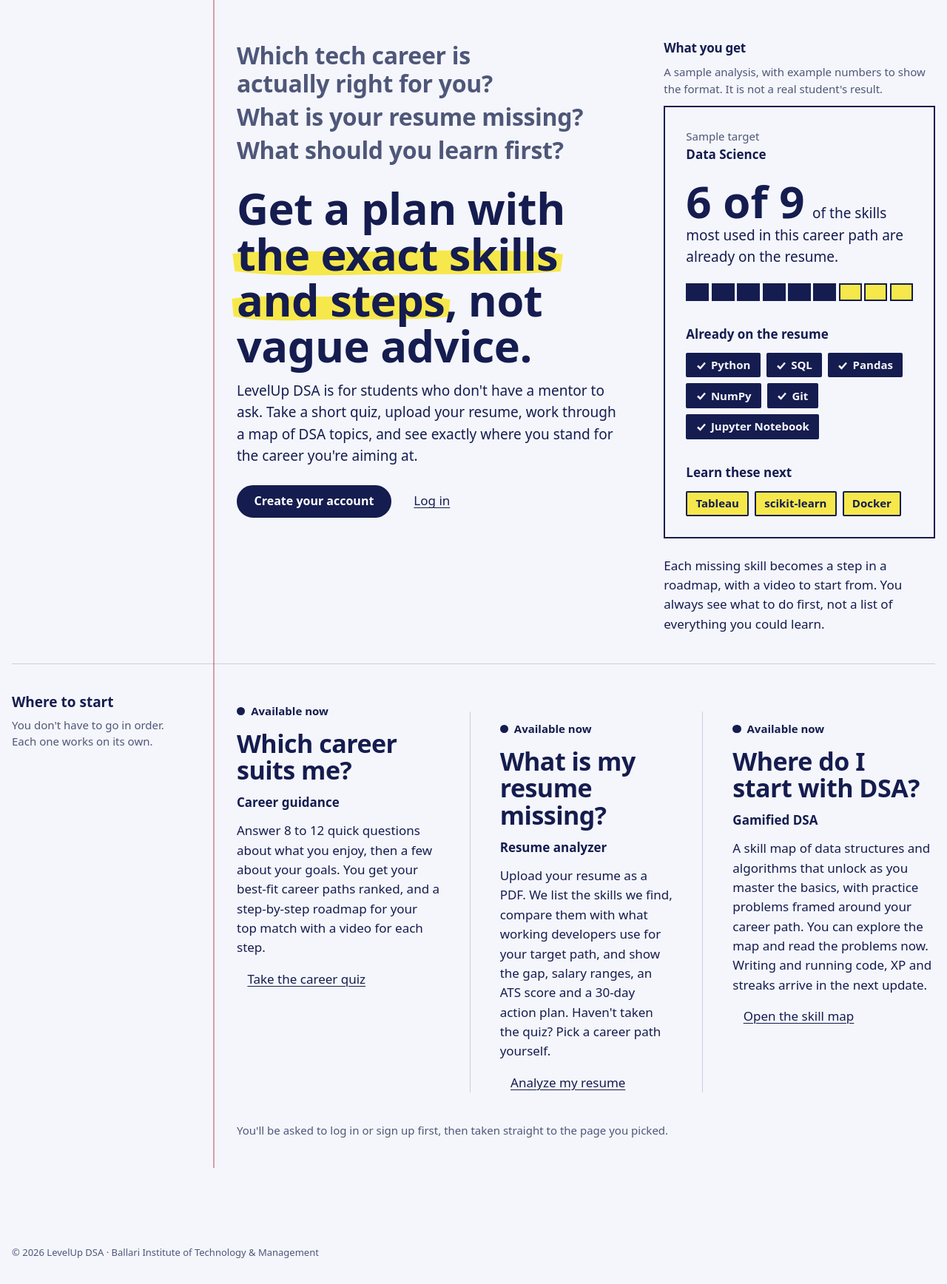
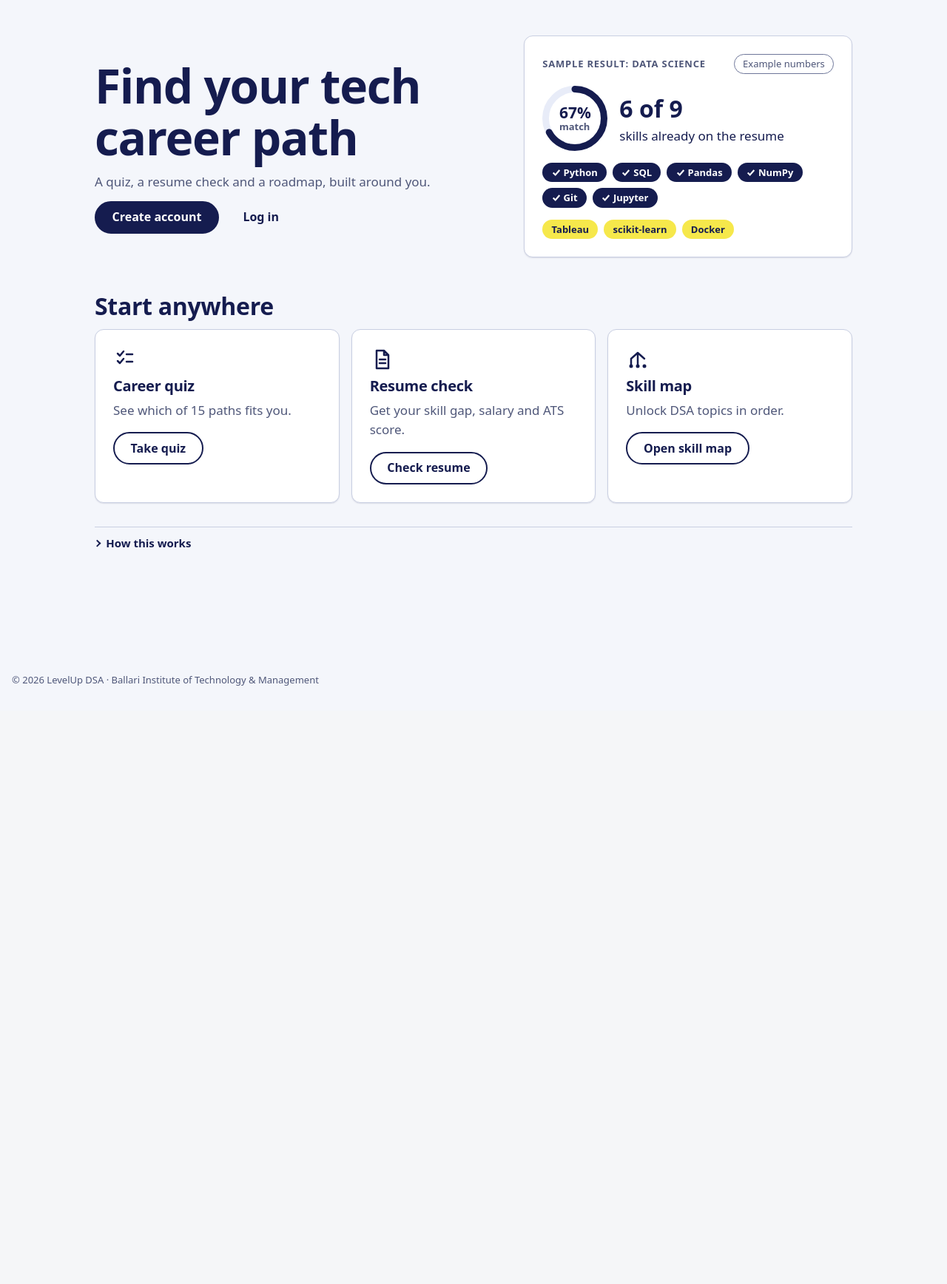
Before and after one commit to Joelmaxten/LevelUp-DSA, a Flask app: page / in a window 1280 px wide. Shown: the part 61-1797 px from the top of the page at 74% size. After the commit the page ends 988 px from the top, so only its background shows below. Run offline with Flask 3, Linux system fonts and the light colour scheme.

Commit message:
Landing: 5-word headline, one primary action, three feature cards, sample result as ring and chips, notes collapsed into 'How this works'
Co-Authored-By: Claude Sonnet 5.5 <noreply@anthropic.com>

```diff
--- a/app/static/css/style.css
+++ b/app/static/css/style.css
@@ -654,54 +654,20 @@ h4 { font-weight: 700; font-size: 1.0625rem; }
 
 /* ---------- Landing ---------- */
 
-.hero { max-width: none; }
-.hero-q {
-    display: block;
-    font-weight: 700;
-    font-size: clamp(1.3125rem, 0.95rem + 1.6vw, 2rem);
-    line-height: 1.2;
-    letter-spacing: -0.01em;
-    color: var(--pencil);
+.landing { padding-bottom: var(--sp-7); }
+.landing > * + * { margin-top: var(--sp-6); }
+.landing-hero { display: grid; gap: var(--sp-6); padding: var(--sp-7) 0 var(--sp-4); align-items: center; }
+@media (min-width: 60rem) {
+    .landing-hero { grid-template-columns: minmax(0, 1.2fr) minmax(0, 1fr); gap: var(--sp-7); }
 }
-.hero-q + .hero-q { margin-top: 0.4rem; }
-.hero-a {
-    display: block;
-    margin-top: 1.75rem;
-    font-size: clamp(2.25rem, 1rem + 3.4vw, 4.25rem);
-    line-height: 1.04;
-}
-
-.welcome { margin-top: 2rem; font-size: 1.1875rem; }
-
-.phase + .phase { margin-top: 2.5rem; padding-top: 2.5rem; border-top: 1px solid var(--rule); }
-.status + .phase-title { margin-top: 0.75rem; }
-.phase-title { font-size: clamp(1.5rem, 1.1rem + 1.6vw, 2.125rem); }
-.phase-title a { text-decoration: none; }
-.phase-title a:hover { text-decoration: underline; text-decoration-thickness: 3px; text-underline-offset: 0.15em; }
-.phase-name { margin-top: 0.4rem; font-weight: 700; }
-.phase p { margin-top: 0.75rem; max-width: 34rem; }
-.phase .actions { margin-top: 1rem; }
-
-.phase-soon .phase-title, .phase-soon p { color: var(--pencil); }
-
-/* Availability: a dot and a word. Filled = you can use it now. Hollow = not built yet. */
-.status { display: inline-flex; align-items: center; gap: 0.5rem; font-size: 0.9375rem; font-weight: 700; }
-.status::before {
-    content: "";
-    width: 0.7rem; height: 0.7rem;
-    border-radius: 50%;
-    border: 2px solid var(--ink);
-    background: var(--ink);
-}
-.status-soon { color: var(--pencil); }
-.status-soon::before { background: transparent; border-color: var(--pencil); }
-
-/* The labelled sample on the landing page: the only thing that's boxed, because it's a specimen. */
-.specimen { padding: 1.75rem; border: 2px solid var(--ink); }
-.specimen-target { font-weight: 700; }
-.specimen .stat-sentence { margin-top: 1.25rem; }
-.after-specimen { margin-top: 1.5rem; max-width: 34rem; }
-.fine-print { margin-top: 2.5rem; }
+.hero-title { font-size: var(--fs-3xl); }
+.sample { display: grid; gap: var(--sp-4); }
+.sample-top { display: flex; align-items: center; gap: var(--sp-4); }
+.sample-line { font-size: var(--fs-md); }
+.sample-line .num { font-size: var(--fs-xl); display: block; }
+.feature { display: grid; gap: var(--sp-2); align-content: start; }
+.feature-icon { width: 2rem; height: 2rem; color: var(--ink); }
+.feature .actions { margin-top: var(--sp-2); }
 
 /* ---------- Quiz + conversation options: OMR bubbles ---------- */
 
@@ -991,18 +957,8 @@ h4 { font-weight: 700; font-size: 1.0625rem; }
 
 /* ---------- Laptop layouts (1024px and up) ---------- */
 
-/* Landing: the three phases side by side. They are independent, so they are columns, not a numbered list. */
-@media (min-width: 75rem) {
-    .phases { display: grid; grid-template-columns: repeat(3, minmax(0, 1fr)); }
-    .phase { padding: 0 2.5rem; }
-    .phase:first-child { padding-left: 0; }
-    .phase:last-child { padding-right: 0; }
-    .phase + .phase { margin-top: 0; padding-top: 0; border-top: 0; border-left: 1px solid var(--rule); }
-}
-
-.specimen-wrap .specimen { margin-top: 0.75rem; }
-
 /* Quiz + goals: the question stays put on the left while you read the answers on the right. */
+.fine-print { margin-top: 2.5rem; }   /* used by the DSA page */
 .qa-q .question { margin-bottom: 2rem; }
 .qa-q .question-hint { margin-bottom: 0; }
 .qa-a { margin-top: 0; }
--- a/app/templates/index.html
+++ b/app/templates/index.html
@@ -1,143 +1,94 @@
 {% extends "layout.html" %}
 
-{% block title %}LevelUp DSA | Find your tech career path and close your skill gap{% endblock %}
+{% block title %}LevelUp DSA | Find your tech career path{% endblock %}
 
 {% block content %}
-<div class="sheet">
+<div class="wrap landing">
 
-    <header class="row row-head">
-        <div class="margin"></div>
-        <div class="main">
-            <div class="split split-hero">
+    <section class="landing-hero" aria-labelledby="hero-heading">
+        <div class="stack-sm">
+            <h1 class="h1 hero-title" id="hero-heading">Find your tech career path</h1>
+            {% if current_user.is_authenticated and has_saved_work %}
+            <p class="subtext">Welcome back, {{ current_user.name }}.</p>
+            {% else %}
+            <p class="subtext">A quiz, a resume check and a roadmap, built around you.</p>
+            {% endif %}
 
-                <div class="hero-copy">
-                    <h1 class="hero">
-                        <span class="hero-q">Which tech career is actually right for you?</span>
-                        <span class="hero-q">What is your resume missing?</span>
-                        <span class="hero-q">What should you learn first?</span>
-                        <span class="hero-a">Get a plan with <span class="mark">the exact skills and steps</span>, not vague advice.</span>
-                    </h1>
-
-                    <p class="lead">
-                        LevelUp DSA is for students who don't have a mentor to ask. Take a short quiz, upload your resume,
-                        work through a map of DSA topics, and see exactly where you stand for the career you're aiming at.
-                    </p>
-
-                    {% if current_user.is_authenticated %}
-                        {% if has_saved_work %}
-                        <p class="welcome">Welcome back, {{ current_user.name }}.</p>
-                        <div class="actions"><a href="/dashboard" class="btn">Go to my dashboard</a></div>
-                        {% else %}
-                        <p class="welcome">Welcome, {{ current_user.name }}. Start anywhere below. Each one works on its own.</p>
-                        {% endif %}
+            <div class="actions">
+                {% if current_user.is_authenticated %}
+                    {% if has_saved_work %}
+                    <a href="/dashboard" class="btn">Open dashboard</a>
                     {% else %}
-                    <div class="actions">
-                        <a href="/signup" class="btn">Create your account</a>
-                        <a href="/login" class="btn-quiet">Log in</a>
-                    </div>
+                    <a href="/quiz" class="btn">Take quiz</a>
                     {% endif %}
-                </div>
-
-                {# A labelled sample, so a visitor can see what they'd get before signing up. The numbers are illustrative. #}
-                <aside class="specimen-wrap" aria-labelledby="sample-heading">
-                    <h2 class="block-title" id="sample-heading">What you get</h2>
-                    <p class="note">A sample analysis, with example numbers to show the format. It is not a real student's result.</p>
-                    <div class="specimen">
-                        <p class="note">Sample target</p>
-                        <p class="specimen-target">Data Science</p>
-
-                        <p class="stat-sentence">
-                            <span class="big-num num">6 of 9</span>
-                            of the skills most used in this career path are already on the resume.
-                        </p>
-                        <div class="gauge" role="img" aria-label="6 of 9 skills found on the resume">
-                            <i class="have" style="--i:0"></i><i class="have" style="--i:1"></i><i class="have" style="--i:2"></i>
-                            <i class="have" style="--i:3"></i><i class="have" style="--i:4"></i><i class="have" style="--i:5"></i>
-                            <i class="gap" style="--i:6"></i><i class="gap" style="--i:7"></i><i class="gap" style="--i:8"></i>
-                        </div>
-
-                        <div class="block">
-                            <p class="block-title">Already on the resume</p>
-                            <ul class="skills">
-                                <li class="skill skill-have"><svg width="14" height="14" viewBox="0 0 14 14" aria-hidden="true"><path d="M2 7.5 5.5 11 12 3.5" fill="none" stroke="currentColor" stroke-width="2.5"/></svg><span>Python</span></li>
-                                <li class="skill skill-have"><svg width="14" height="14" viewBox="0 0 14 14" aria-hidden="true"><path d="M2 7.5 5.5 11 12 3.5" fill="none" stroke="currentColor" stroke-width="2.5"/></svg><span>SQL</span></li>
-                                <li class="skill skill-have"><svg width="14" height="14" viewBox="0 0 14 14" aria-hidden="true"><path d="M2 7.5 5.5 11 12 3.5" fill="none" stroke="currentColor" stroke-width="2.5"/></svg><span>Pandas</span></li>
-                                <li class="skill skill-have"><svg width="14" height="14" viewBox="0 0 14 14" aria-hidden="true"><path d="M2 7.5 5.5 11 12 3.5" fill="none" stroke="currentColor" stroke-width="2.5"/></svg><span>NumPy</span></li>
-                                <li class="skill skill-have"><svg width="14" height="14" viewBox="0 0 14 14" aria-hidden="true"><path d="M2 7.5 5.5 11 12 3.5" fill="none" stroke="currentColor" stroke-width="2.5"/></svg><span>Git</span></li>
-                                <li class="skill skill-have"><svg width="14" height="14" viewBox="0 0 14 14" aria-hidden="true"><path d="M2 7.5 5.5 11 12 3.5" fill="none" stroke="currentColor" stroke-width="2.5"/></svg><span>Jupyter Notebook</span></li>
-                            </ul>
-                        </div>
-                        <div class="block">
-                            <p class="block-title">Learn these next</p>
-                            <ul class="skills">
-                                <li class="skill skill-gap"><span>Tableau</span></li>
-                                <li class="skill skill-gap"><span>scikit-learn</span></li>
-                                <li class="skill skill-gap"><span>Docker</span></li>
-                            </ul>
-                        </div>
-                    </div>
-                    <p class="after-specimen">
-                        Each missing skill becomes a step in a roadmap, with a video to start from. You always see what to do
-                        first, not a list of everything you could learn.
-                    </p>
-                </aside>
-
+                {% else %}
+                    <a href="/signup" class="btn">Create account</a>
+                    <a href="/login" class="btn btn-ghost">Log in</a>
+                {% endif %}
             </div>
         </div>
-    </header>
 
-    <section class="row" aria-labelledby="phases-heading">
-        <div class="margin">
-            <h2 class="row-title" id="phases-heading">Where to start</h2>
-            <p class="note">You don't have to go in order. Each one works on its own.</p>
-        </div>
-        <div class="main">
-          <div class="phases">
+        {# A labelled sample, so a visitor can see what they'd get before signing up. The numbers are illustrative. #}
+        <aside class="card card-pad sample" aria-labelledby="sample-heading">
+            <div class="cluster between">
+                <h2 class="eyebrow" id="sample-heading">Sample result: Data Science</h2>
+                <span class="chip chip-line">Example numbers</span>
+            </div>
+            <div class="sample-top">
+                <div class="ring" role="img" aria-label="6 of 9 skills found on the resume" id="sample-ring"></div>
+                <p class="sample-line"><span class="num">6 of 9</span> skills already on the resume</p>
+            </div>
+            <ul class="chips" aria-label="Skills already on the resume">
+                {% for skill in ["Python", "SQL", "Pandas", "NumPy", "Git", "Jupyter"] %}
+                <li class="chip chip-ink"><svg width="12" height="12" viewBox="0 0 14 14" aria-hidden="true" focusable="false"><path d="M2 7.5 5.5 11 12 3.5" fill="none" stroke="currentColor" stroke-width="2.5"/></svg>{{ skill }}</li>
+                {% endfor %}
+            </ul>
+            <ul class="chips" aria-label="Skills to learn next">
+                {% for skill in ["Tableau", "scikit-learn", "Docker"] %}
+                <li class="chip chip-mark">{{ skill }}</li>
+                {% endfor %}
+            </ul>
+        </aside>
+    </section>
 
-            <article class="phase">
-                <p class="status">Available now</p>
-                <h3 class="phase-title"><a href="/quiz">Which career suits me?</a></h3>
-                <p class="phase-name">Career guidance</p>
-                <p>
-                    Answer 8 to 12 quick questions about what you enjoy, then a few about your goals. You get your best-fit
-                    career paths ranked, and a step-by-step roadmap for your top match with a video for each step.
-                </p>
-                <div class="actions"><a class="btn-quiet" href="/quiz">Take the career quiz</a></div>
+    <section class="stack-sm" aria-labelledby="start-heading">
+        <h2 class="h2" id="start-heading">Start anywhere</h2>
+        <div class="grid grid-3">
+            <article class="card card-pad feature">
+                <svg class="feature-icon" viewBox="0 0 32 32" aria-hidden="true" focusable="false"><path d="M6 8l3 3 5-6M6 18l3 3 5-6M18 9h8M18 19h8" fill="none" stroke="currentColor" stroke-width="2.5" stroke-linecap="round" stroke-linejoin="round"/></svg>
+                <h3 class="h3">Career quiz</h3>
+                <p class="muted">See which of 15 paths fits you.</p>
+                <div class="actions"><a class="btn btn-secondary" href="/quiz">Take quiz</a></div>
             </article>
-
-            <article class="phase">
-                <p class="status">Available now</p>
-                <h3 class="phase-title"><a href="/resume">What is my resume missing?</a></h3>
-                <p class="phase-name">Resume analyzer</p>
-                <p>
-                    Upload your resume as a PDF. We list the skills we find, compare them with what working developers use
-                    for your target path, and show the gap, salary ranges, an ATS score and a 30-day action plan.
-                    Haven't taken the quiz? Pick a career path yourself.
-                </p>
-                <div class="actions"><a class="btn-quiet" href="/resume">Analyze my resume</a></div>
+            <article class="card card-pad feature">
+                <svg class="feature-icon" viewBox="0 0 32 32" aria-hidden="true" focusable="false"><path d="M9 4h10l6 6v18H9zM19 4v6h6M13 16h8M13 21h8" fill="none" stroke="currentColor" stroke-width="2.5" stroke-linecap="round" stroke-linejoin="round"/></svg>
+                <h3 class="h3">Resume check</h3>
+                <p class="muted">Get your skill gap, salary and ATS score.</p>
+                <div class="actions"><a class="btn btn-secondary" href="/resume">Check resume</a></div>
             </article>
-
-            <article class="phase">
-                <p class="status">Available now</p>
-                <h3 class="phase-title"><a href="/dsa">Where do I start with DSA?</a></h3>
-                <p class="phase-name">Gamified DSA</p>
-                <p>
-                    A skill map of data structures and algorithms that unlock as you master the basics, with practice
-                    problems framed around your career path. You can explore the map and read the problems now.
-                    Writing and running code, XP and streaks arrive in the next update.
-                </p>
-                <div class="actions"><a class="btn-quiet" href="/dsa">Open the skill map</a></div>
+            <article class="card card-pad feature">
+                <svg class="feature-icon" viewBox="0 0 32 32" aria-hidden="true" focusable="false"><path d="M7 25V15M7 15l9-8 9 8M16 7v18" fill="none" stroke="currentColor" stroke-width="2.5" stroke-linecap="round" stroke-linejoin="round"/><circle cx="7" cy="25" r="2.5" fill="currentColor"/><circle cx="16" cy="25" r="2.5" fill="currentColor"/><circle cx="25" cy="25" r="2.5" fill="currentColor"/></svg>
+                <h3 class="h3">Skill map</h3>
+                <p class="muted">Unlock DSA topics in order.</p>
+                <div class="actions"><a class="btn btn-secondary" href="/dsa">Open skill map</a></div>
             </article>
-
-          </div>
-
-            {% if not current_user.is_authenticated %}
-            <p class="note fine-print">
-                You'll be asked to log in or sign up first, then taken straight to the page you picked.
-            </p>
-            {% endif %}
         </div>
     </section>
 
+    <details class="disclosure">
+        <summary>How this works</summary>
+        <ul class="info-list">
+            <li>Each tool works on its own. {% if not current_user.is_authenticated %}You log in first, then land on the page you picked.{% endif %}</li>
+            <li>Every missing skill becomes a roadmap step with a video to start from.</li>
+            <li>The skill map lets you explore topics and read problems now. Coding, XP and streaks come later.</li>
+            <li>The sample uses example numbers, not a real student's result.</li>
+        </ul>
+    </details>
+
 </div>
+
+<script>
+// The sample's ring (6 of 9), drawn by the same helper the real pages use.
+document.getElementById("sample-ring").replaceWith(ring(Math.round((6 / 9) * 100), "67%", "match", 88));
+</script>
 {% endblock %}
```
